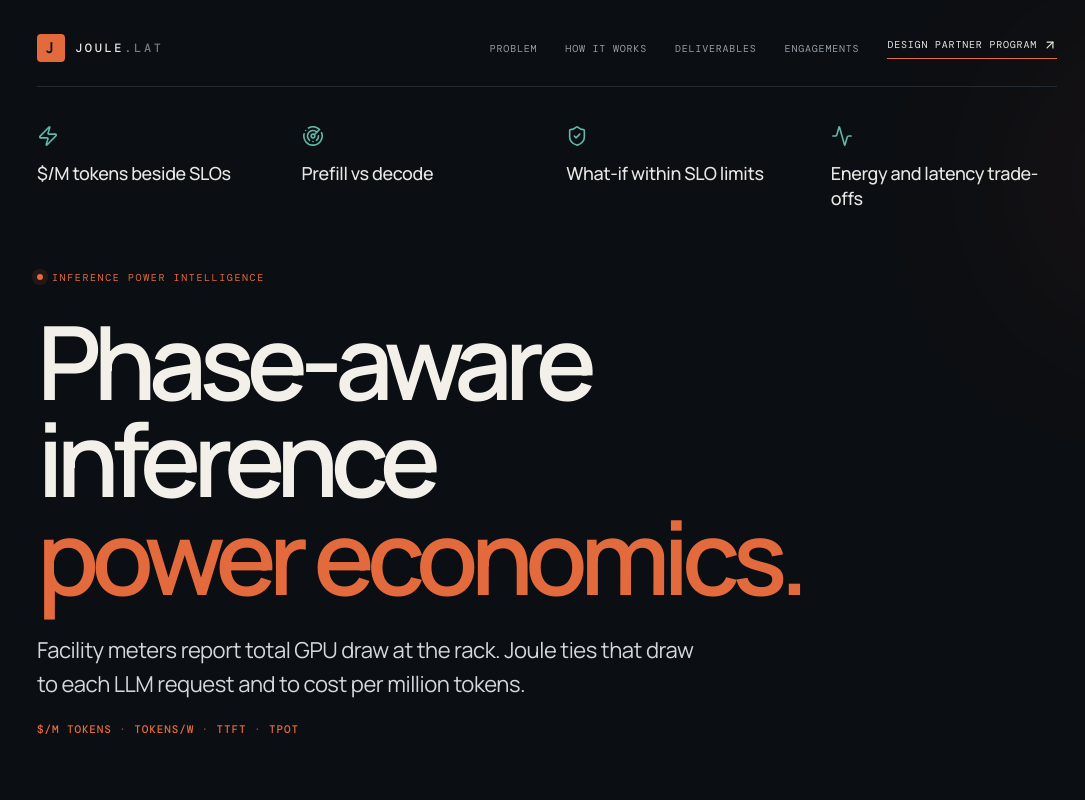
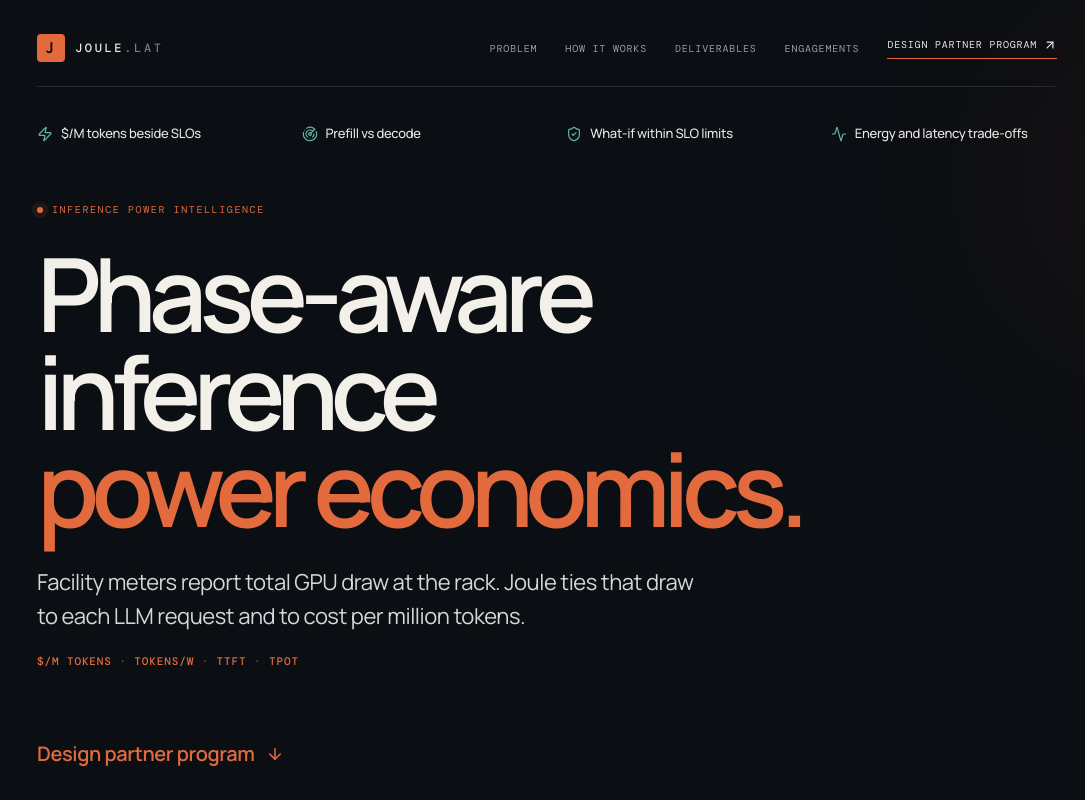
Before and after one commit to goabiaryan/joule-web, a React (Vite) app: page / in a window 1280 px wide. Shown: the top 800 px of the page, without its empty margins (93-1178 px from the left). Built offline with nearby package versions, Linux system fonts and the light colour scheme; no server answers.

Commit message:
Tighten hero capability chips: smaller type, icon inline with label.

```diff
--- a/src/advisory-site.css
+++ b/src/advisory-site.css
@@ -200,9 +200,10 @@ h1 em {
   }
 }
 .hero-signal {
+  align-items: center;
   display: flex;
-  flex-direction: column;
-  gap: 14px;
+  flex-direction: row;
+  gap: 8px;
 }
 .hero-signal svg {
   color: #61b8a9;
@@ -211,11 +212,11 @@ h1 em {
 .hero-signal-label {
   color: #e7e8e4;
   font-family: Manrope, system-ui, sans-serif;
-  font-size: clamp(15px, 1.6vw, 18px);
+  font-size: clamp(11px, 1.15vw, 13px);
   font-weight: 500;
   letter-spacing: -0.02em;
-  line-height: 1.35;
-  max-width: 16rem;
+  line-height: 1.3;
+  min-width: 0;
 }
 .product-figure {
   margin-top: clamp(2.5rem, 5vw, 3.5rem);
--- a/src/pages/ProductHome.jsx
+++ b/src/pages/ProductHome.jsx
@@ -158,7 +158,7 @@ export default function ProductHome() {
             const Icon = signalIcons[icon];
             return (
               <div className="hero-signal" key={label}>
-                <Icon size={22} strokeWidth={1.75} aria-hidden />
+                <Icon size={16} strokeWidth={1.75} aria-hidden />
                 <span className="hero-signal-label">{label}</span>
               </div>
             );
```
